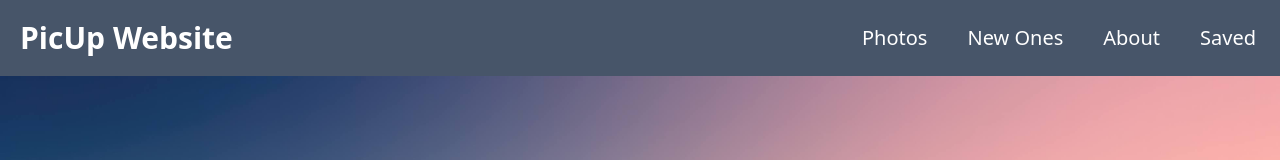
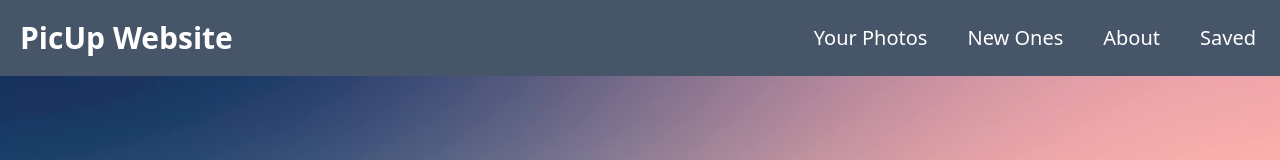
Before and after one commit to ALI-HUP/PicUp-website, a Next.js app: page / in a window 1280 px wide. Shown: the top 160 px of the page. Built offline with nearby package versions, Linux system fonts and the light colour scheme.

Commit message:
new updates on header

```diff
--- a/app/headers/photos/page.tsx
+++ b/app/headers/your-photos/page.tsx
@@ -1,12 +1,12 @@
 import React from "react";
 
-const Photos = () => {
+const YourPhotos = () => {
   return (
     <div>
-      <h2>Photos</h2>
+      <h2>Your Photos</h2>
       <p>Here are all the photos...</p>
     </div>
   );
 };
 
-export default Photos;
+export default YourPhotos;
--- a/app/page.tsx
+++ b/app/page.tsx
@@ -3,16 +3,16 @@ import React from "react";
 const Home = () => {
   return (
     <div>
-      <header className="p-3 flex items-center bg-slate-600">
+      <header className="p-3 flex items-center bg-slate-600 mb-20 ">
         <div>
           <h1 className="text-3xl p-2 font-extrabold">PicUp Website</h1>
         </div>
 
         <div className="text-xl space-x-10 p-3 ml-auto">
-          <a href="/headers/photos" className="underline-animation hover:font-medium"> Photos </a>
-          <a href="/headers/new-ones" className="underline-animation hover:font-medium"> New Ones </a>
-          <a href="/headers/about" className="underline-animation hover:font-medium"> About </a>
-          <a href="/headers/saved" className="underline-animation hover:font-medium"> Saved </a>
+          <a href="/headers/your-photos" className="underline-animation hover:font-medium">Your Photos</a>
+          <a href="/headers/new-ones" className="underline-animation hover:font-medium">New Ones</a>
+          <a href="/headers/about" className="underline-animation hover:font-medium">About</a>
+          <a href="/headers/saved" className="underline-animation hover:font-medium">Saved</a>
         </div>
       </header>
     </div>
```
Also changed, not shown: public/pics/IMG_20220307_152910_643.jpg (added).
